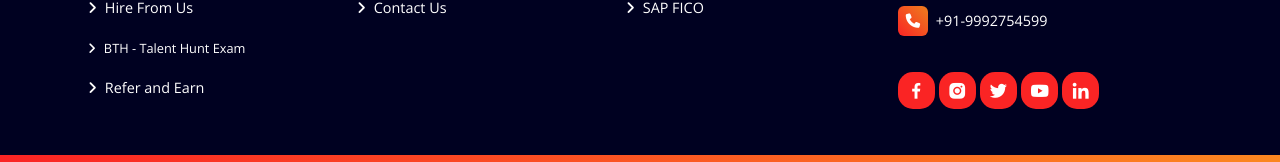
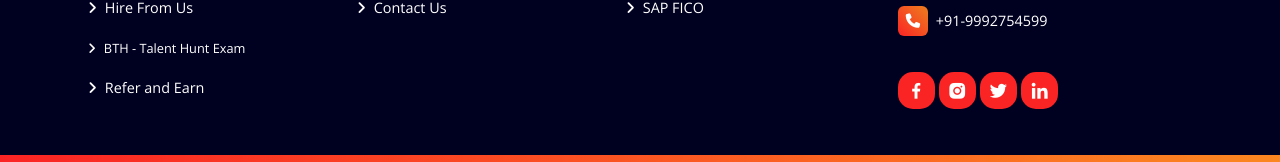
Before and after one commit to tiwarianjani/Baioam_web, a plain HTML site: page course-master/index.html in a window 1280 px wide. Shown: the part 5460-5622 px from the top of the page. Drawn offline with nearby package versions, Linux system fonts and the light colour scheme.

Commit message:
Update index.html

```diff
--- a/course-master/index.html
+++ b/course-master/index.html
@@ -593,7 +593,7 @@
                 <a href="https://www.facebook.com/profile.php?id=100064896061625"><i class='bx bxl-facebook'></i></a>
                 <a href="https://www.instagram.com/beaoneinamillion/"><i class='bx bxl-instagram-alt'></i></a>
                 <a href="https://twitter.com/BAOIAM1"><i class='bx bxl-twitter'></i></a>
-                <a href="#"><i class='bx bxl-youtube'></i></a>
+<!--                 <a href="#"><i class='bx bxl-youtube'></i></a> -->
                 <a href="https://www.linkedin.com/company/baoiam-innovations-pvt-ltd/mycompany/"><i class='bx bxl-linkedin'></i></a>
             </div>
             </div>
```
